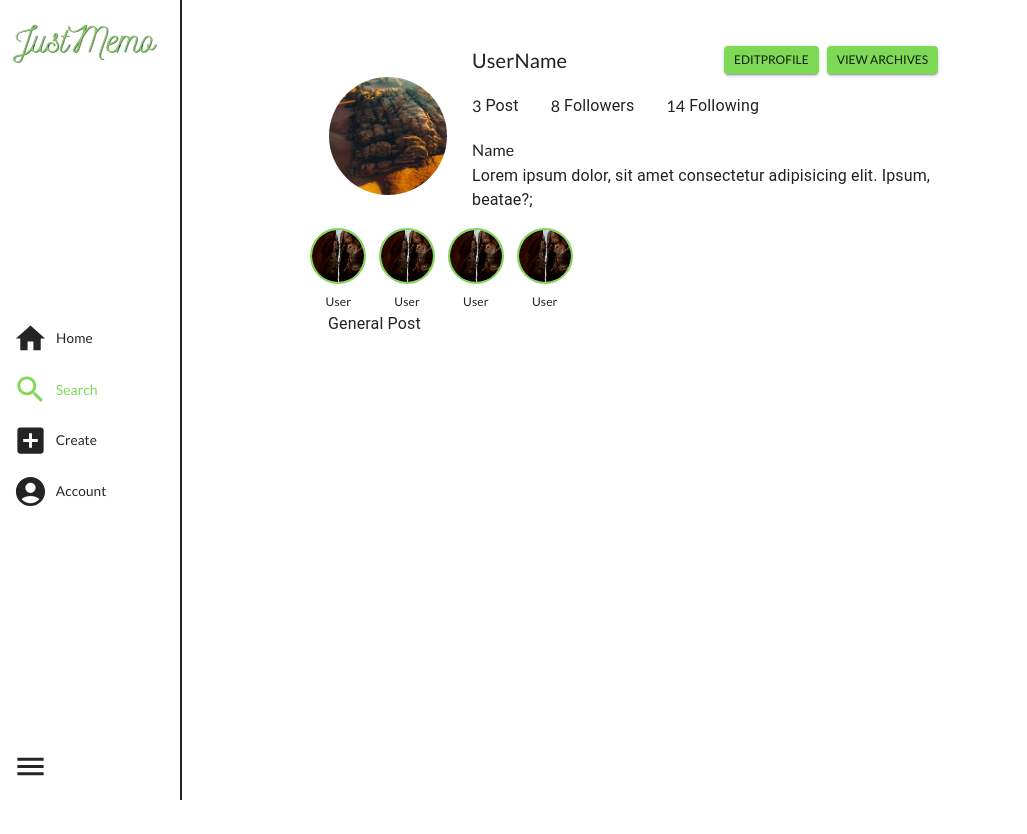
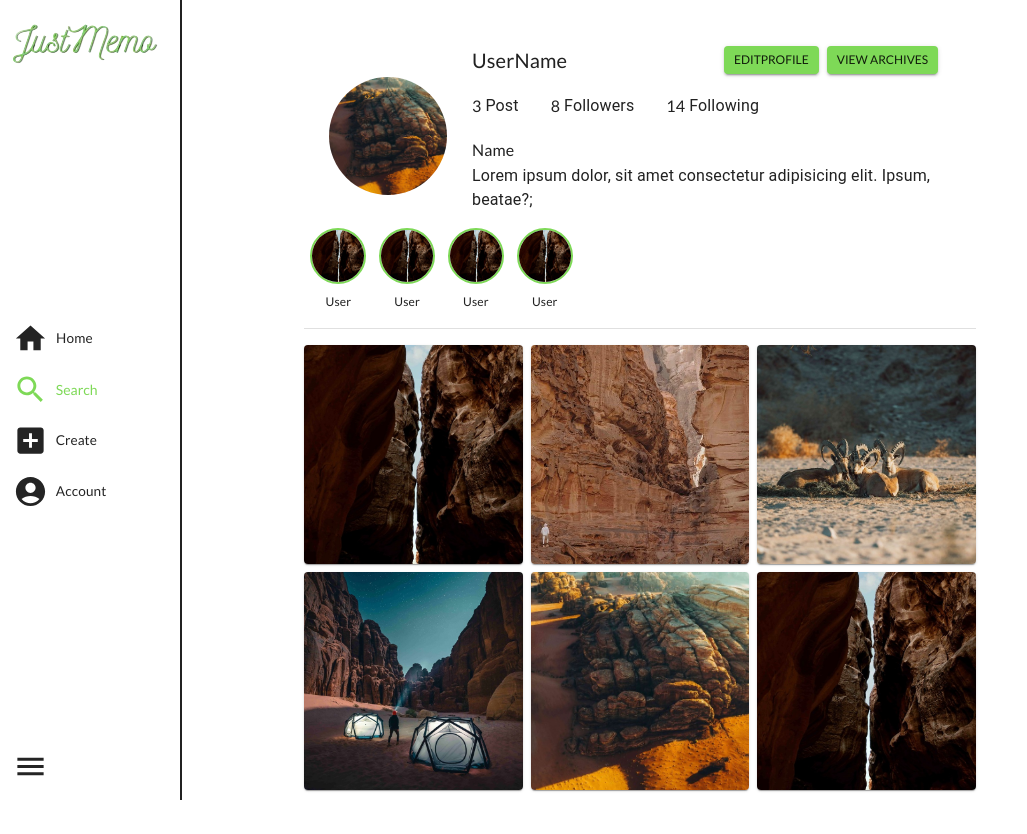
Before and after one commit to JorgeKerilima19/photogallery, a React (Vite) app: page /profile in a window 1280 px wide. Shown: the whole page, without its empty margins (0-1027 px from the left). Before the commit the page ends 800 px from the top, so only its background shows below. Built offline with nearby package versions, Linux system fonts and the light colour scheme.

Commit message:
position adjusted + profile page posts

```diff
--- a/src/components/pages/Profile.tsx
+++ b/src/components/pages/Profile.tsx
@@ -1,6 +1,9 @@
 import { ProfileContainer } from "../../styles/styles";
 
 import profileImg from "/assets/photo5.jpg";
+import { posts } from "../../data/PostData";
+
+import { Card, CardMedia, Divider } from "@mui/material";
 
 import {
   Grid,
@@ -100,7 +103,41 @@ export const ProfilePage = () => {
           <StoryComponent />
         </Box>
       </Container>
-      <Container>General Post</Container>
+      <Divider variant="fullWidth" sx={{ marginTop: 2, marginBottom: 2 }} />
+      <Grid container spacing={1}>
+        {posts.map((post) => (
+          <Grid item key={post.id} xs={4} zIndex={-1}>
+            <div
+              style={{
+                position: "relative",
+                width: "100%",
+                paddingBottom: "100%",
+              }}
+            >
+              <Card
+                sx={{
+                  position: "absolute",
+                  top: 0,
+                  left: 0,
+                  bottom: 0,
+                  right: 0,
+                }}
+              >
+                <CardMedia
+                  component="img"
+                  image={post.content}
+                  alt={`Image`}
+                  sx={{
+                    width: "100%",
+                    height: "100%",
+                    objectFit: "cover",
+                  }}
+                />
+              </Card>
+            </div>
+          </Grid>
+        ))}
+      </Grid>
     </ProfileContainer>
   );
 };
--- /dev/null
+++ b/src/data/PostData.ts
@@ -0,0 +1,44 @@
+import Img1 from "/assets/photo1.jpg";
+import Img2 from "/assets/photo2.jpg";
+import Img3 from "/assets/photo3.jpg";
+import Img4 from "/assets/photo4.jpg";
+import Img5 from "/assets/photo5.jpg";
+
+export const posts = [
+  {
+    id: 1,
+    content: Img1,
+    likes: 4,
+    comments: 2,
+  },
+  {
+    id: 2,
+    content: Img2,
+    likes: 1,
+    comments: 6,
+  },
+  {
+    id: 3,
+    content: Img3,
+    likes: 3,
+    comments: 4,
+  },
+  {
+    id: 4,
+    content: Img4,
+    likes: 4,
+    comments: 2,
+  },
+  {
+    id: 5,
+    content: Img5,
+    likes: 1,
+    comments: 6,
+  },
+  {
+    id: 6,
+    content: Img1,
+    likes: 3,
+    comments: 4,
+  },
+];
--- a/src/index.tsx
+++ b/src/index.tsx
@@ -25,6 +25,13 @@ const theme = createTheme({
         },
       },
     },
+    MuiAvatar: {
+      styleOverrides: {
+        root: {
+          position: "static",
+        },
+      },
+    },
   },
 });
 
--- a/src/styles/styles.ts
+++ b/src/styles/styles.ts
@@ -10,7 +10,7 @@ import {
 export const MainContainer = styled(Container)({
   display: "flex",
   minHeight: "100vh",
-  paddingTop: "2.75rem",
+  padding: "2.75rem 0",
   gap: "2rem",
   justifyContent: "flex-end",
   "@media (max-width: 600px)": {
```
